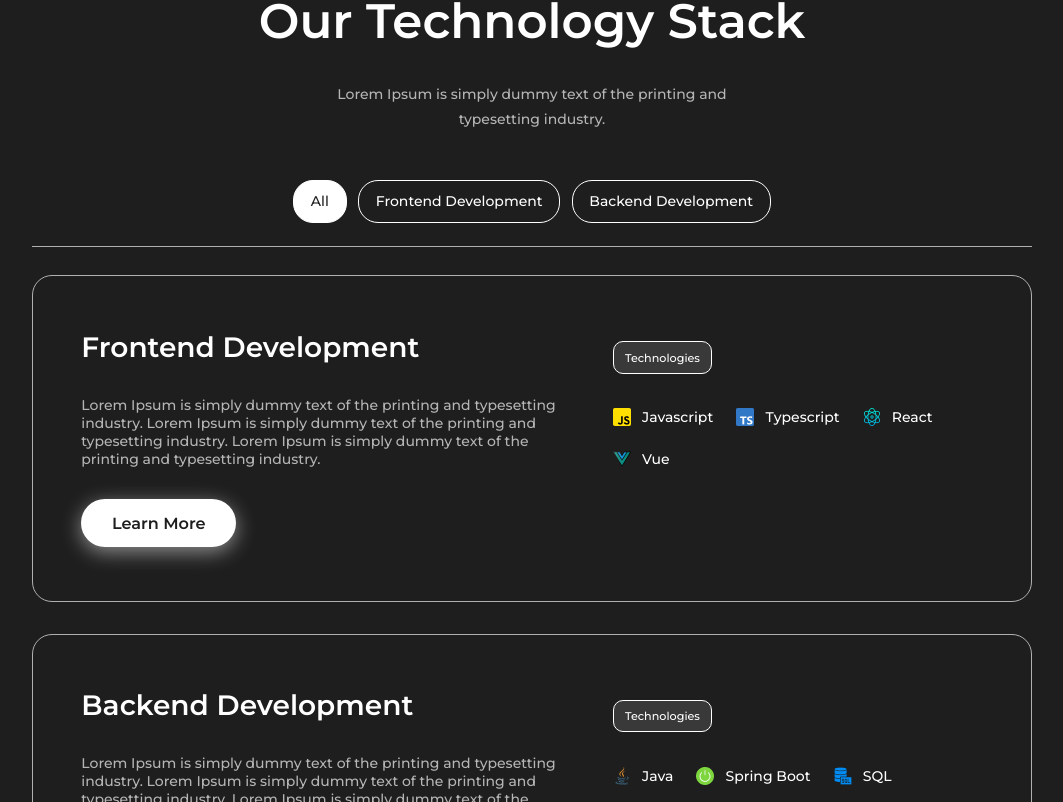
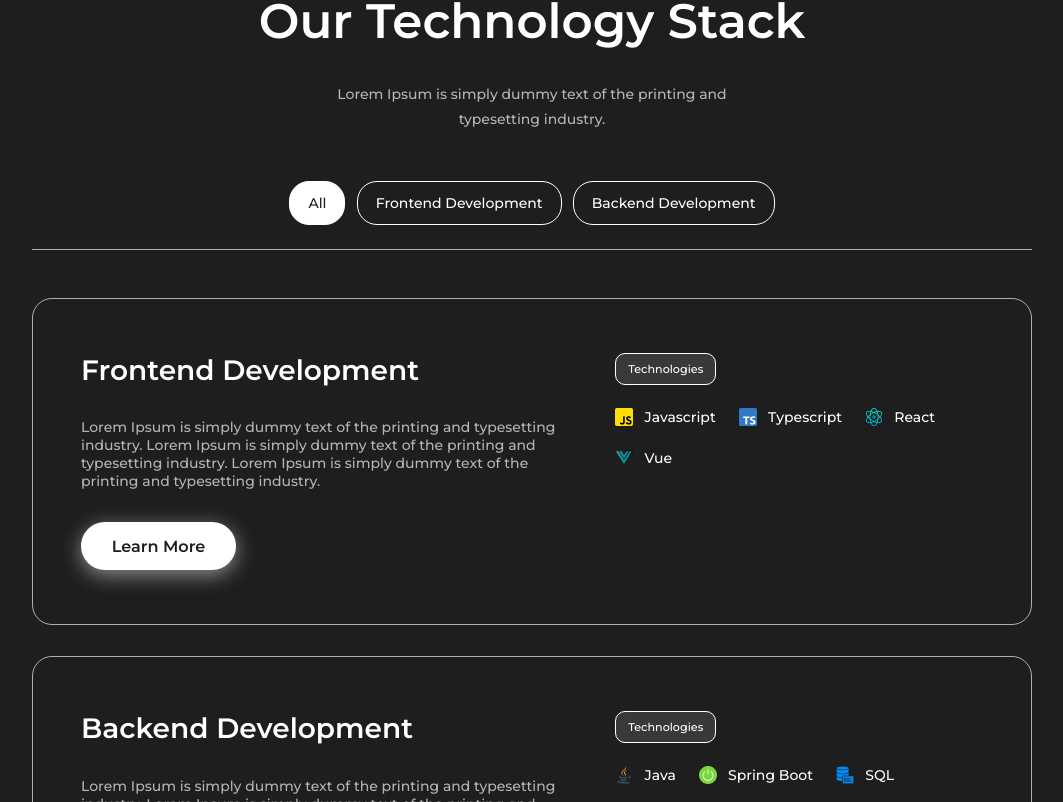
Before and after one commit to Healthy-Lifestyle-Assistant/site, a React (Vite) app: page /#/ in a window 1280 px wide. Shown: the part 1998-2800 px from the top of the page, without its empty margins (108-1171 px from the left). Built offline with nearby package versions, Linux system fonts and the light colour scheme.

Commit message:
fixed design issues

```diff
--- a/src/components/TechStack/TechStackCategories/TechStackCategories.scss
+++ b/src/components/TechStack/TechStackCategories/TechStackCategories.scss
@@ -4,10 +4,10 @@
   @extend %flex-center;
   flex-wrap: wrap;
   gap: .8rem;
-  padding: 3.4rem 0 1.7rem 0;
+  padding: 48px 0 24px 0;
   border-bottom: 1px solid var(--border-color);
 
   @include onTablet {
-    padding: 3.4rem 1.7rem 1.7rem 1.7rem;
+    padding: 48px 24px 24px;
   }
 }
--- a/src/components/TechStack/TechStackCategories/TechStackCategory/TechStackCategory.scss
+++ b/src/components/TechStack/TechStackCategories/TechStackCategory/TechStackCategory.scss
@@ -1,7 +1,7 @@
 @import '@styles/mixins.scss';
 
 .TechStackCategory {
-  padding: .8rem;
+  padding: 12px;
   font-size: .75rem;
   font-weight: 500;
   background-color: var(--bg-color);
@@ -13,7 +13,7 @@
 
   @include onTablet {
     font-size: 1rem;
-    padding: .8rem 1.2rem;
+    padding: 12px 18px;
   }
 
   &:active {
--- a/src/components/TechStack/TechStackDirections/TechStackDirection/TechStackDirection.scss
+++ b/src/components/TechStack/TechStackDirections/TechStackDirection/TechStackDirection.scss
@@ -3,14 +3,13 @@
 .TechStackDirection {
   display: flex;
   flex-direction: column;
-  gap: 1.65rem;
+  gap: 2.45rem;
+  padding: 34px 28px;
   border: 1px solid var(--border-color);
   border-radius: 20px;
-  padding: 2.4rem 2rem;
 
   @include onTablet {
-    padding: 3.85rem 3.45rem;
-    gap: 2.25rem;
+    padding: 54px 48px;
   }
 
   @include onDesktop {
@@ -53,14 +52,21 @@
     }
   }
 
+  &__technologies {
+    display: flex;
+    flex-direction: column;
+    gap: 1.65rem;
+  }
+
   &__frame {
     font-size: .8rem;
     max-width: max-content;
-    padding: .6rem .8rem;
+    padding: 8px 12px;
     color: var(--primary-color);
     border: 1px solid var(--primary-color);
     background-color: var(--gray-color);
     border-radius: 10px;
+    margin: 0;
   }
 
   &__list {
@@ -69,7 +75,7 @@
     flex-wrap: wrap;
     list-style: none;
     margin: 0;
-    padding: 1.65rem 0 0 0;
+    padding: 0;
 
     @include onTablet {
       gap: 1.65rem;
--- a/src/components/TechStack/TechStackDirections/TechStackDirections.scss
+++ b/src/components/TechStack/TechStackDirections/TechStackDirections.scss
@@ -4,9 +4,10 @@
   display: flex;
   flex-direction: column;
   gap: 2rem;
-  padding: 2rem 0 0 0;
+  padding: 28px 0 0 ;
 
   @include onTablet {
     gap: 2.25rem;
+    padding: 48px 0 0;
   }
 }
```
